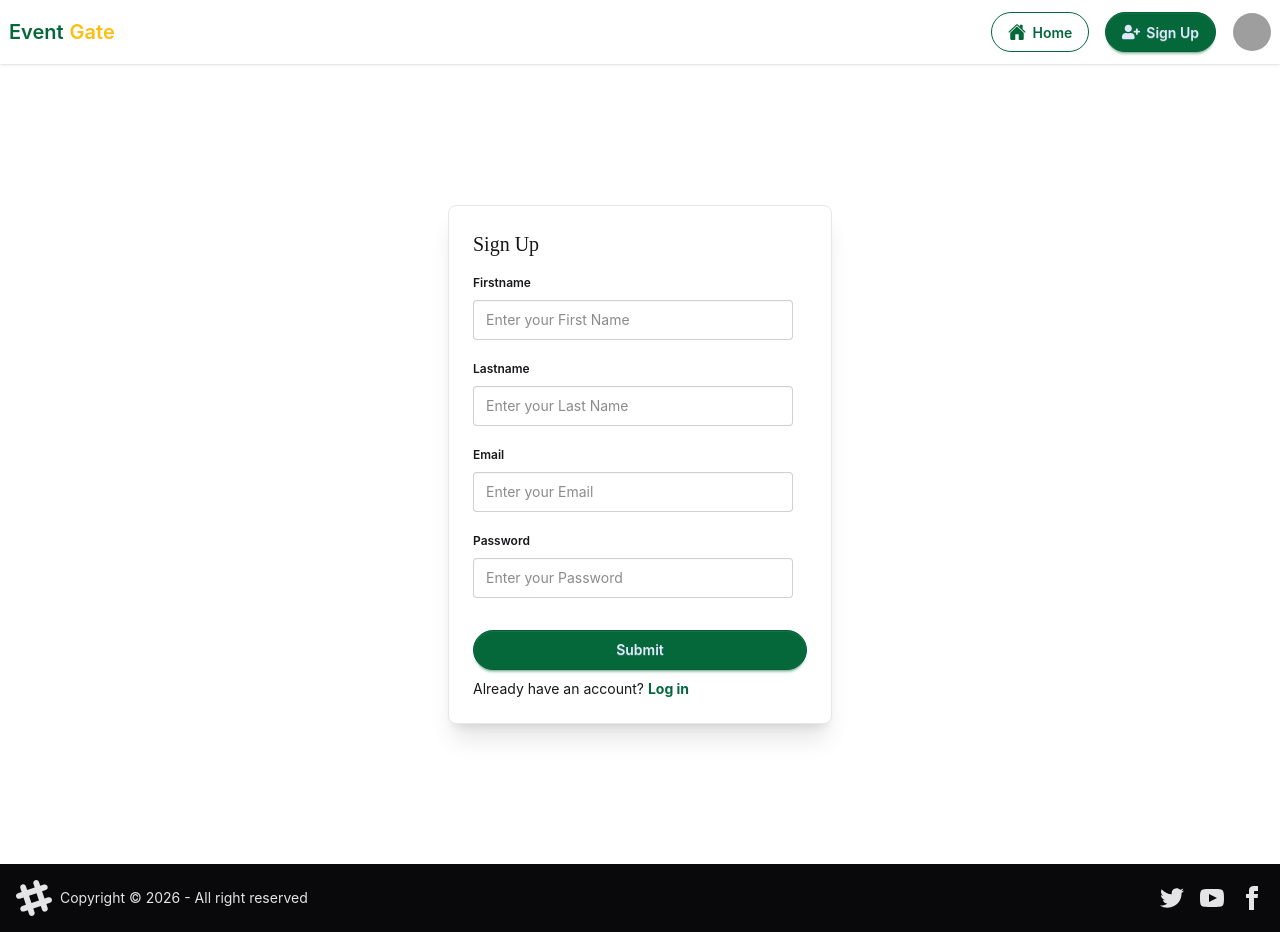
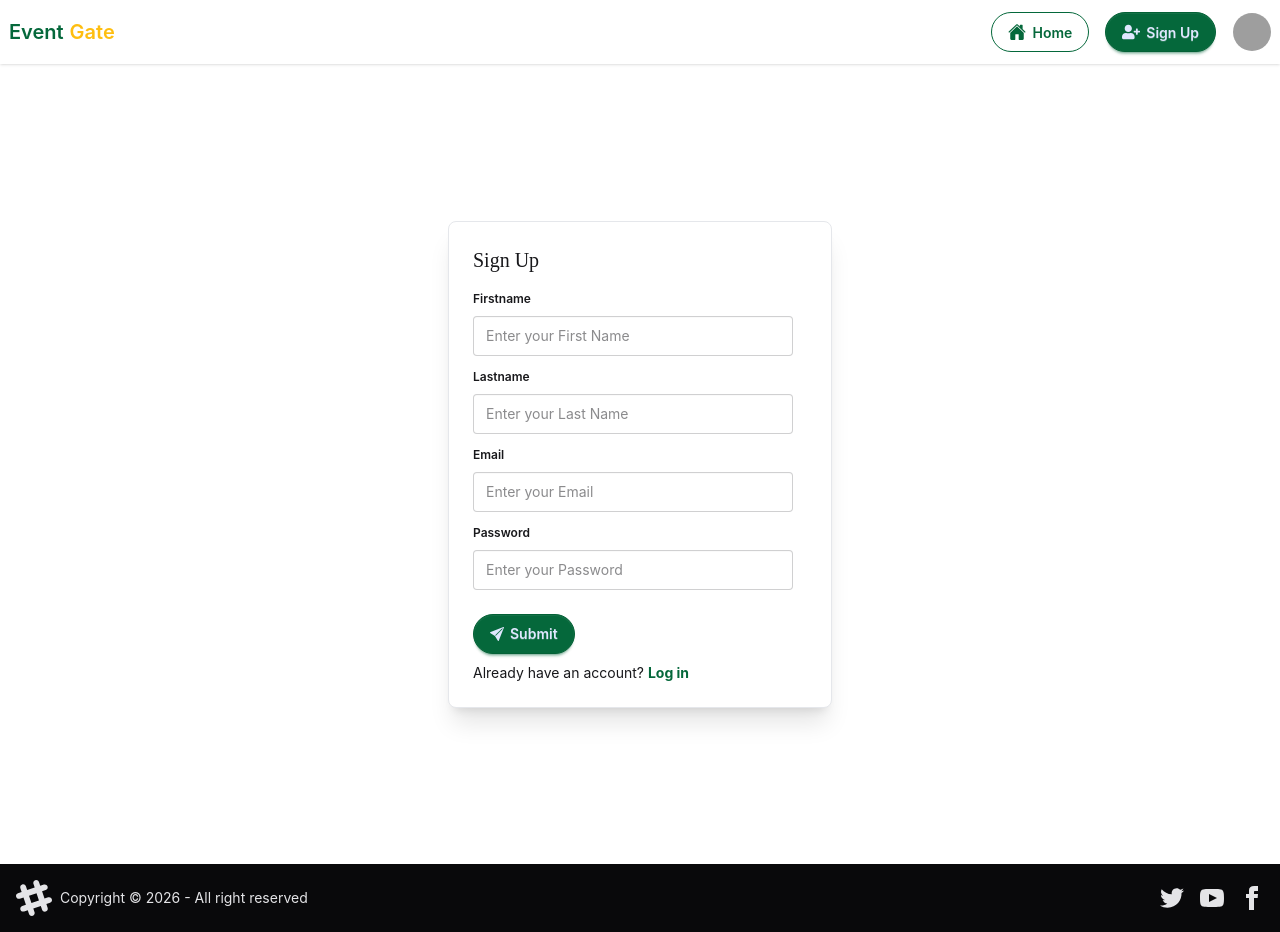
Before and after one commit to jorichtanch-ux/gate-event-feu, a React (Vite) app: page /sign-up in a window 1280 px wide. Built offline with nearby package versions, Linux system fonts and the light colour scheme; no server answers; grey boxes are pictures that could not be loaded.

Commit message:
supabase

```diff
--- /dev/null
+++ b/src/components/icons/SendIcon.jsx
@@ -0,0 +1,8 @@
+import React from "react";
+import { BsFillSendFill } from "react-icons/bs";
+
+const SendIcon = (props) => {
+  return <BsFillSendFill {...props} />;
+};
+
+export default SendIcon;
--- a/src/components/icons/SignUpButtonIcon.jsx
+++ /dev/null
@@ -1,8 +0,0 @@
-import React from 'react'
-import { FaUserCheck } from "react-icons/fa";
-
-const SignUpButtonIcon = () => {
-  return <FaUserCheck {...props} />;
-}
-
-export default SignUpButtonIcon
--- a/src/pages/SignUpPage.jsx
+++ b/src/pages/SignUpPage.jsx
@@ -1,10 +1,28 @@
 import Input from "../components/form/Input";
 import MainLayout from "../layouts/MainLayout";
 import Card from "../components/Card";
-import SignUpButtonIcon from "../components/icons/SignUpButtonIcon";
 import SignUpIcon from "../components/icons/SignUpIcon";
+import SendIcon from "../components/icons/SendIcon";
+import { supabase } from "../utils/supabase";
 
 const SignUp = () => {
+	const handleSubmit = async (event) => {
+		event.preventDefault();
+		const formData = new FormData(event.target);
+		const signupForm = {
+			firstname: formData.get("fistname"),
+			lastname: formData.get("lastname"),
+			email: formData.get("email"),
+			password: formData.get("password"),
+		};
+		const { data, error } = await supabase.auth.signUp({
+			email: signupForm.email,
+			password: signupForm.password,
+		});
+
+		if (error) alert(error);
+		if (data) console.log(data);
+	};
 	return (
 		<MainLayout>
 			<div className="min-h-screen flex flex-col">
@@ -16,6 +34,7 @@ const SignUp = () => {
 						>
 							Sign Up
 						</h1>
+						<form onSubmit={handleSubmit}>
 							<Input
 								name="firstname"
 								placeholder="Enter your First Name"
@@ -41,10 +60,10 @@ const SignUp = () => {
 								type="password"
 							/>
 							<button className="btn btn-primary rounded-full mt-5">
-
-							Submit
+								<SendIcon className="text-sm" /> Submit
 							</button>
-						<h1 classname="text-sm mt-4 text-center">Already have an account? <a href="/login"className="text-primary font-bold">Log in</a></h1>
+						</form>
+						<h1 classname="text-sm mt-4 text-center">Already have an account? <a href="/login" className="text-primary font-bold">Log in</a></h1>
 					</Card>
 				</div>
 			</div>
--- a/src/utils/supabase.js
+++ b/src/utils/supabase.js
@@ -4,3 +4,5 @@ const supabaseUrl = import.meta.env.VITE_SUPABASE_URL;
 const supabaseKey = import.meta.env.VITE_SUPABASE_PUBLISHABLE_DEFAULT_KEY;
 
 export const supabase = createClient(supabaseUrl, supabaseKey);
+
+export default supabase
```
Lines whose indentation alone changed are shown as unchanged.
